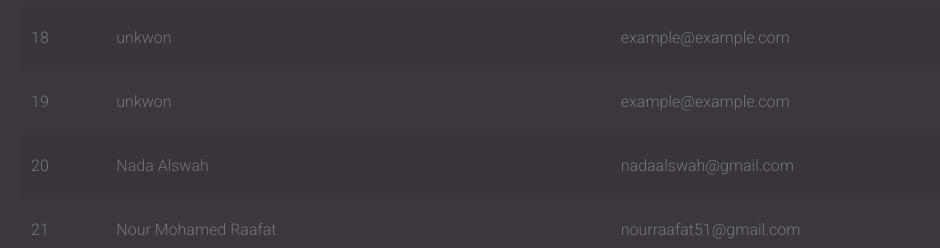
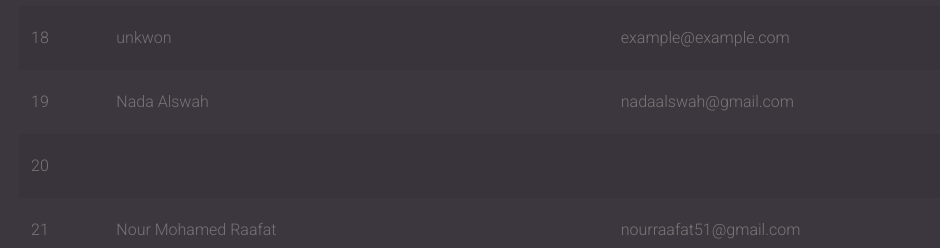
Before and after one commit to Ahmedsamymahrous/ITI-AI-Mans-Git, a plain HTML site: page index.html in a window 1280 px wide. Shown: the part 1445-1693 px from the top of the page, without its empty margins (66-1006 px from the left). Drawn offline with Linux system fonts and the light colour scheme.

Commit message:
nada alswah

```diff
--- a/index.html
+++ b/index.html
@@ -120,13 +120,13 @@
             </tr>
             <tr scope="row">
               <td>19</td>
-              <td><a href="#">unkwon</a></td>
-              <td>example@example.com</td>
+              <td><a href="#">Nada Alswah</a></td>
+              <td>nadaalswah@gmail.com</td>
             </tr>
             <tr scope="row">
               <td>20</td>
-              <td><a href="#">Nada Alswah </a></td>
-              <td>nadaalswah@gmail.com</td>
+              <td><a href="#"> </a></td>
+              <td></td>
             </tr>
             <tr scope="row">
               <td>21</td>
```
